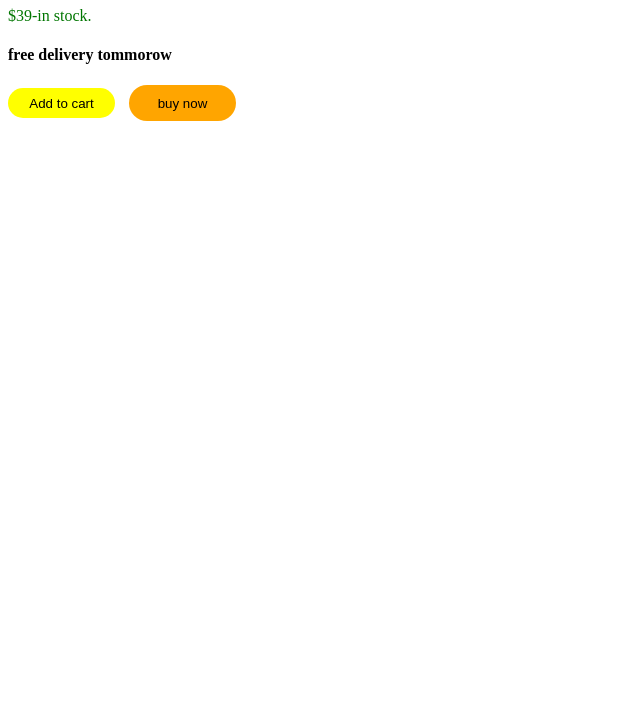
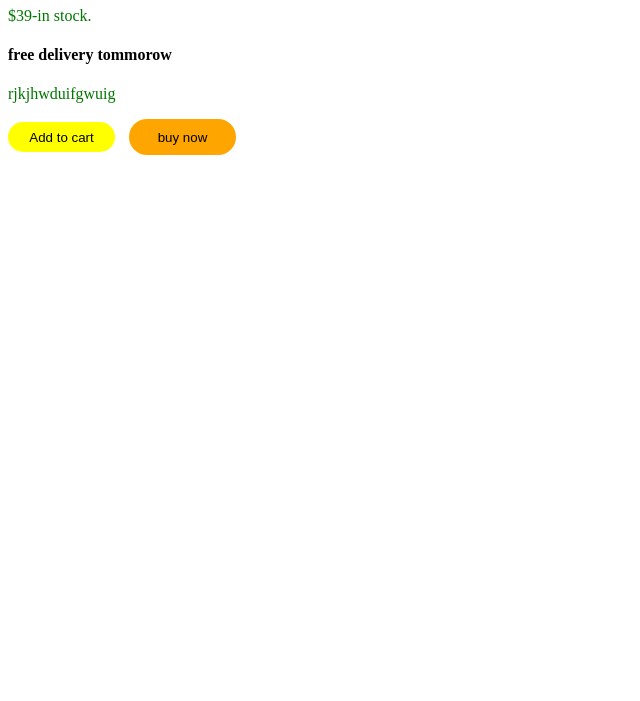
Before and after one commit to Thiru0430/new-event, a plain HTML site: page index.html in a window 1280 px wide. Shown: the part 99-800 px from the top of the page, without its empty margins (0-640 px from the left). Drawn offline with Linux system fonts and the light colour scheme.

Commit message:
Update index.html

```diff
--- a/index.html
+++ b/index.html
@@ -29,5 +29,6 @@
 <h1>Nike black running shoes</h1>
 <p>$39-in stock.</p>
 <h4>free delivery tommorow</h4>
+<p>rjkjhwduifgwuig</p>
 <button class="one">Add to cart</button>
 <button class="two"> buy now</button>
```
